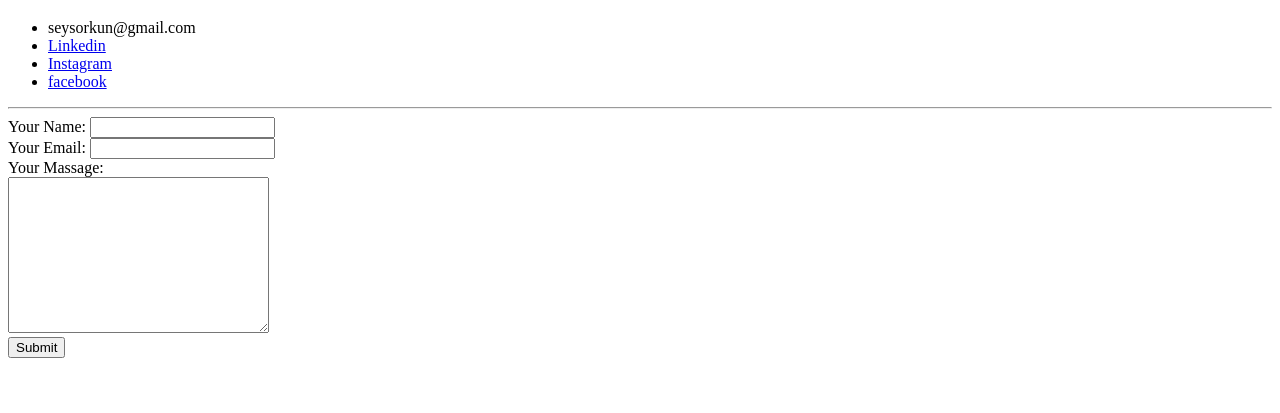
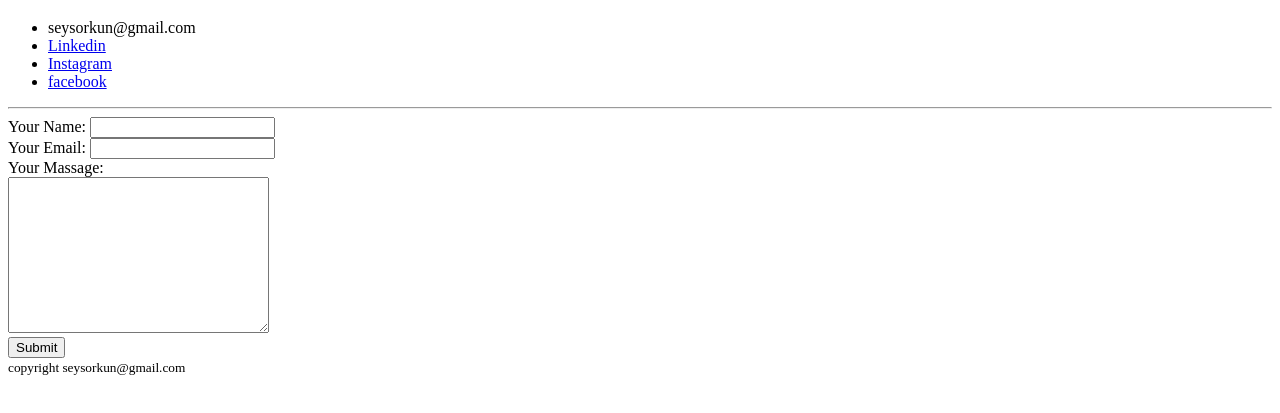
Before and after one commit to seysorkun/seydasorkun, a plain HTML site: page contact me.html in a window 1280 px wide. Shown: the part 61-474 px from the top of the page. Drawn offline with Linux system fonts and the light colour scheme.

Commit message:
Add files via upload

```diff
--- a/contact me.html
+++ b/contact me.html
@@ -24,5 +24,6 @@
         <textarea name="your massage" rows="10" cols="30"></textarea><br>
         <input type="submit" name="" />
     </form>
+    <footer><small> copyright seysorkun@gmail.com</small></footer>
 </body>
 </html>
```
